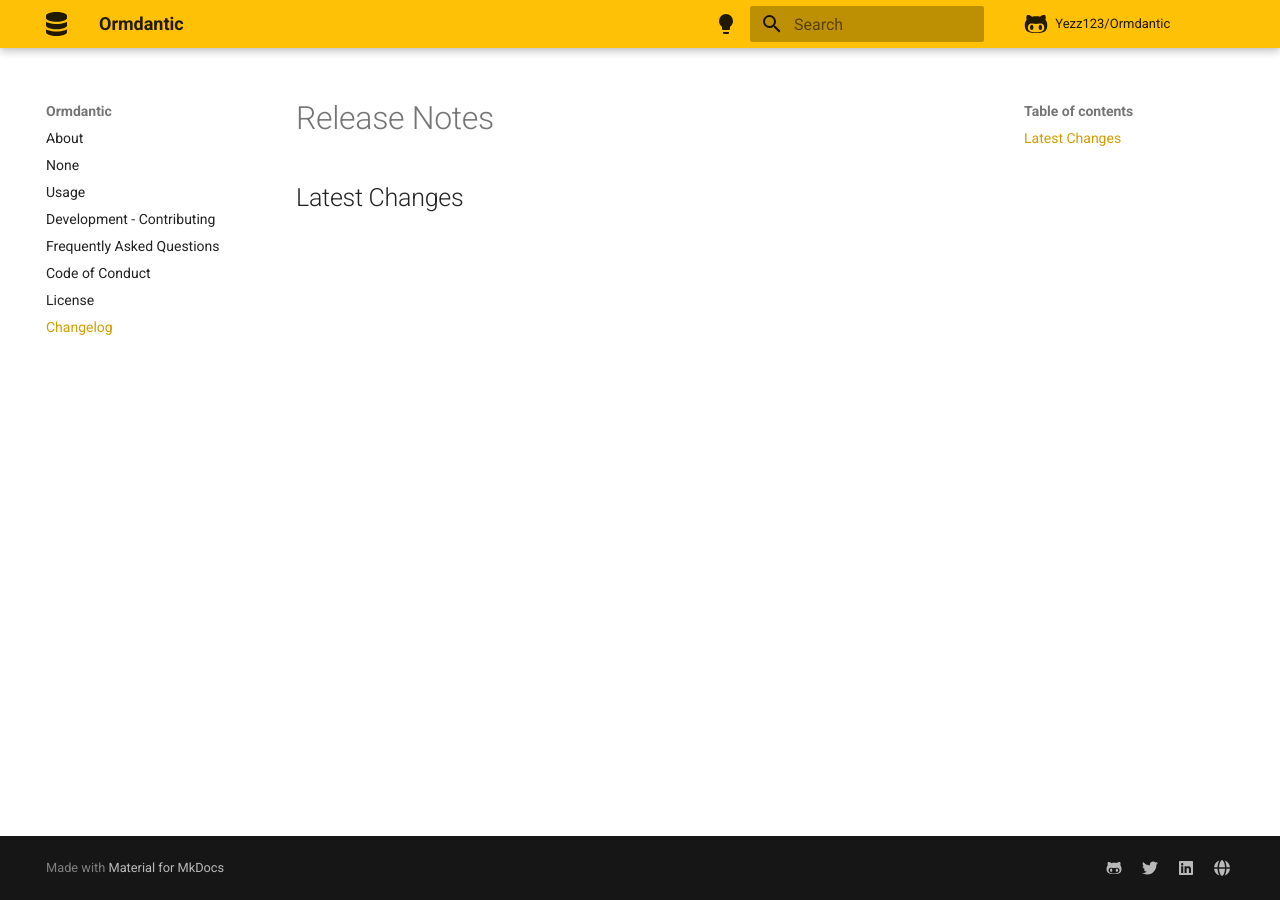
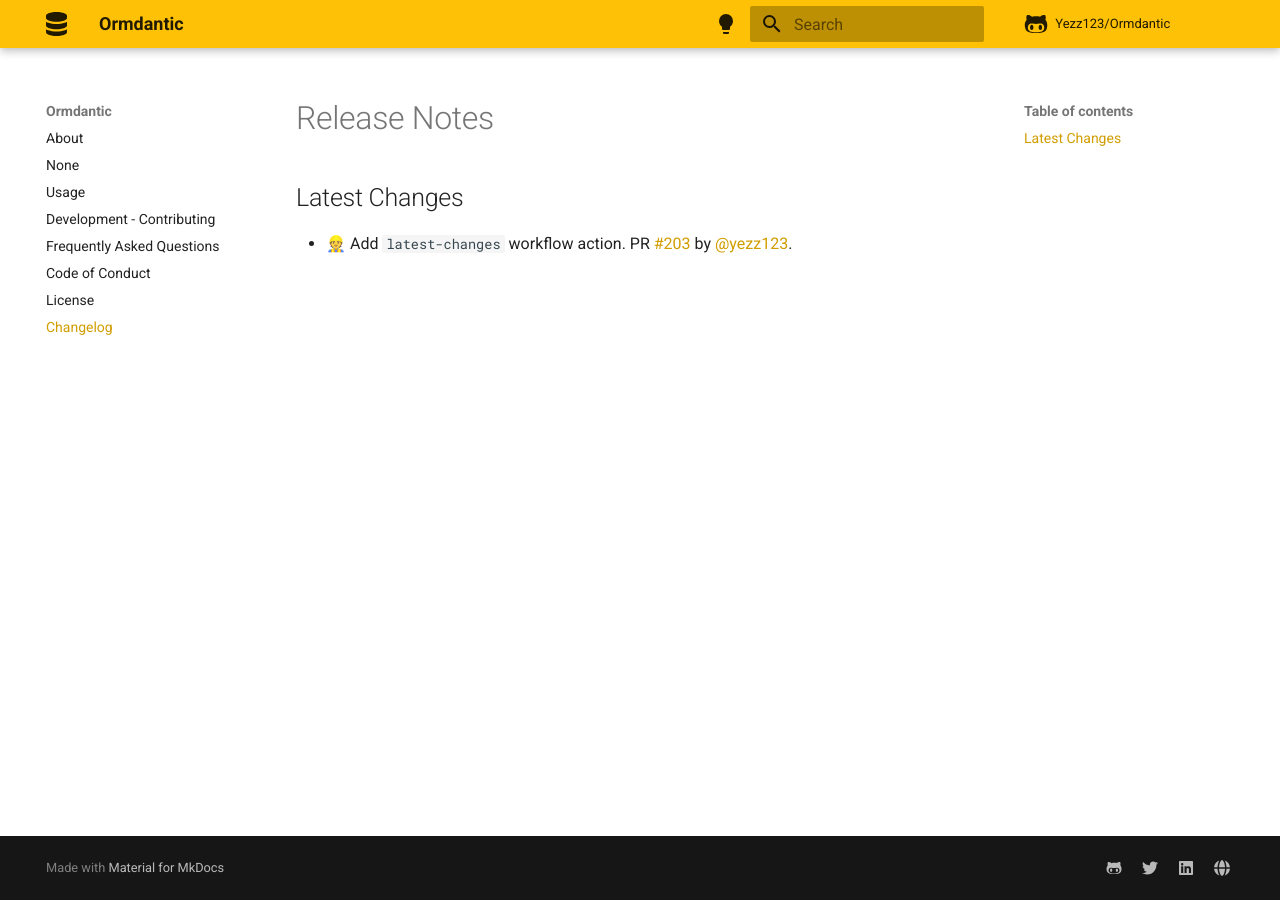
Before and after one commit to yezz123/ormdantic, an MkDocs documentation site: the page built from docs/release.md, in a window 1280 px wide. Built offline with MkDocs 1.6.1 and Material for MkDocs 9.7.7, drawn with Linux system fonts in a browser that asks for light colours; comment, search, counter and statistics services are not loaded.

Commit message:
📝 Update release notes

```diff
--- a/docs/release.md
+++ b/docs/release.md
@@ -1,3 +1,5 @@
 # Release Notes
 
 ## Latest Changes
+
+* 👷 Add `latest-changes` workflow action. PR [#203](https://github.com/yezz123/ormdantic/pull/203) by [@yezz123](https://github.com/yezz123).
```
